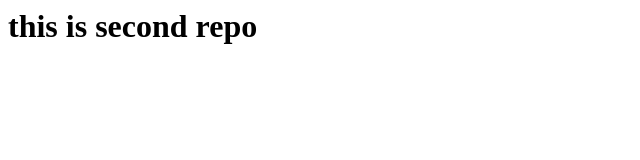
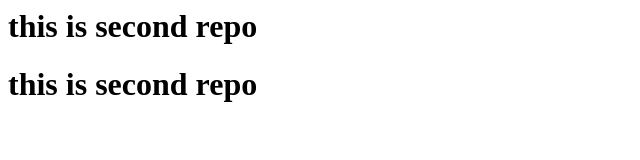
Before and after one commit to GOUD4275/helloworld.html, a plain HTML site: page index.html in a window 1280 px wide. Shown: the whole page, without its empty margins (0-640 px from the left). Drawn offline with Linux system fonts and the light colour scheme.

Commit message:
now ok lines

```diff
--- a/index.html
+++ b/index.html
@@ -1 +1,2 @@
 <h1>this is second repo</h1>
+<h1>this is second repo</h1>
```
